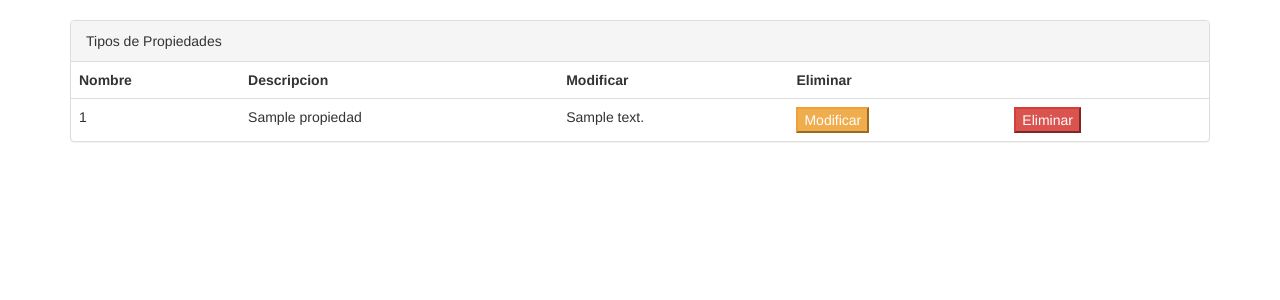
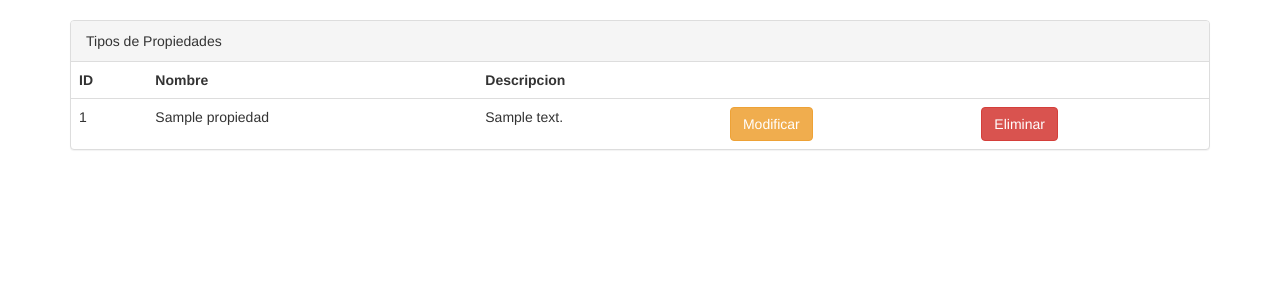
Before and after one commit to IngenieriaDeSoftwareII/CouchInn, a PHP site: page /property_kind_list.php in a window 1280 px wide. Shown: the part 62-362 px from the top of the page. Run offline with PHP 8.4, Linux system fonts and the light colour scheme; a user stored in the database is signed in; tables that the repository leaves empty hold one stand-in row (values such as "Sample post").

Commit message:
Botones modificar y eliminar actualizados

```diff
--- a/web/property_kind_list.php
+++ b/web/property_kind_list.php
@@ -38,10 +38,9 @@ session_start();
 				<!-- Table -->
 				<table class="table">
 				    <tr>
+				    	<td><strong>ID</strong></td>
 						<td><strong>Nombre</strong></td>
 						<td><strong>Descripcion</strong></td>
-						<td><strong>Modificar</strong></td>
-						<td><strong>Eliminar</strong></td>
 					</tr>
 					<?php
 					$result = mysql_query("SELECT * FROM tipo_propiedad");
@@ -50,8 +49,8 @@ session_start();
 							<td> <?php echo $tabla["id_tipo_propiedad"];?></td>
 							<td> <?php echo $tabla["nombre"];?></td>
 							<td> <?php echo $tabla["descripcion"];?></td>
-							<td> <button name=<?php $tabla["id_tipo_propiedad"];?> type="button" <div class="btn-group btn-warning btn-group-xs" onClick="window.location.href='#.php'">Modificar</button> </td>
-							<td> <button type="button" class="btn-group btn-danger btn-group-xs" onClick="window.location.href='#'">Eliminar</button> </td>
+							<td> <button name=<?php $tabla["id_tipo_propiedad"];?> type="button" <div class="btn btn-warning btn-group-xs" onClick="window.location.href='#.php'">Modificar</button> </td>
+							<td> <button type="button" name=<?php $tabla["id_tipo_propiedad"];?> id="delete" class="btn btn-danger btn-group-xs" onClick="window.location.href='property_kind_delete_check.php'">Eliminar</button> </td>
 						</tr>
 					<?php
 					}
```
